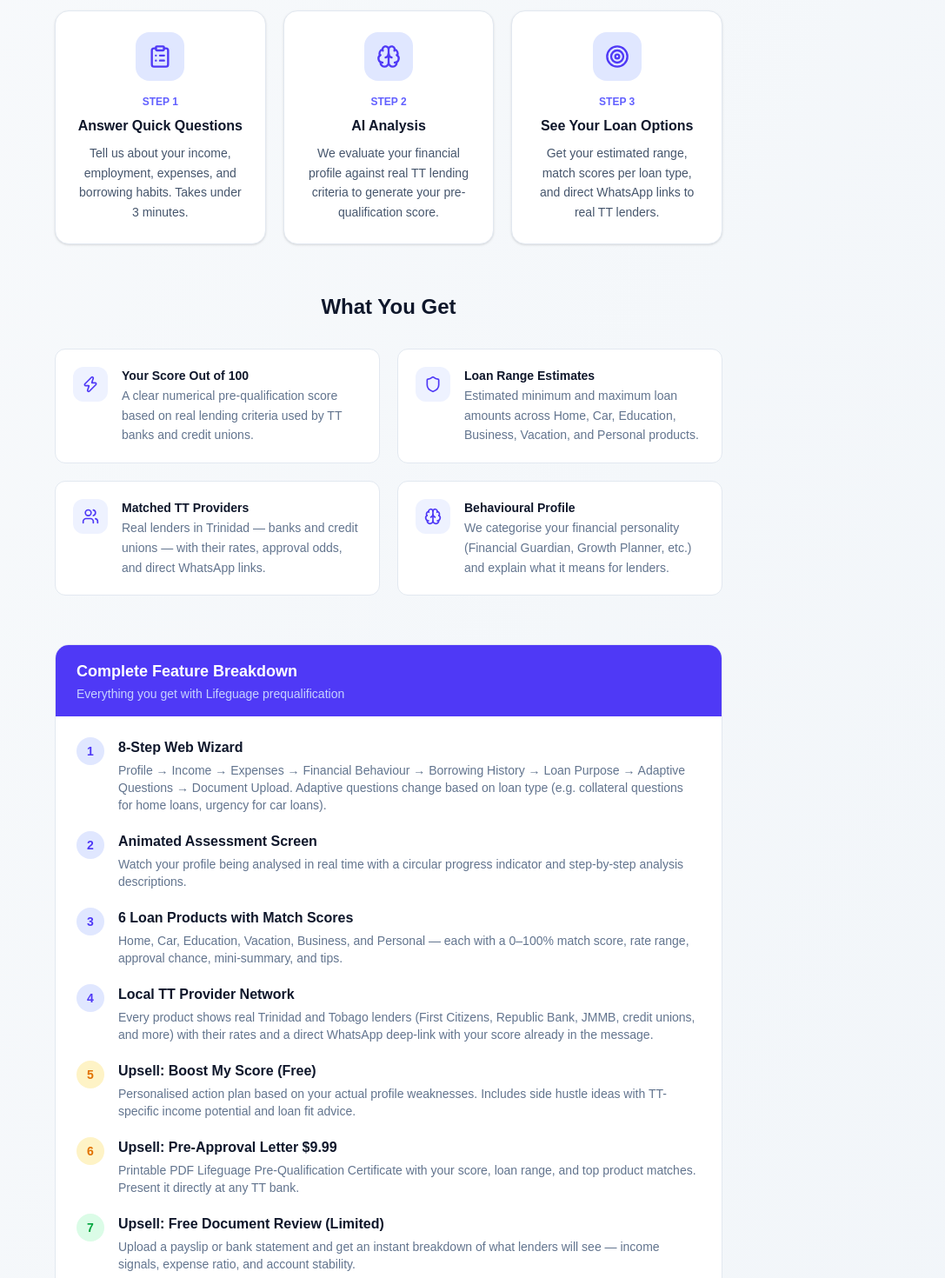
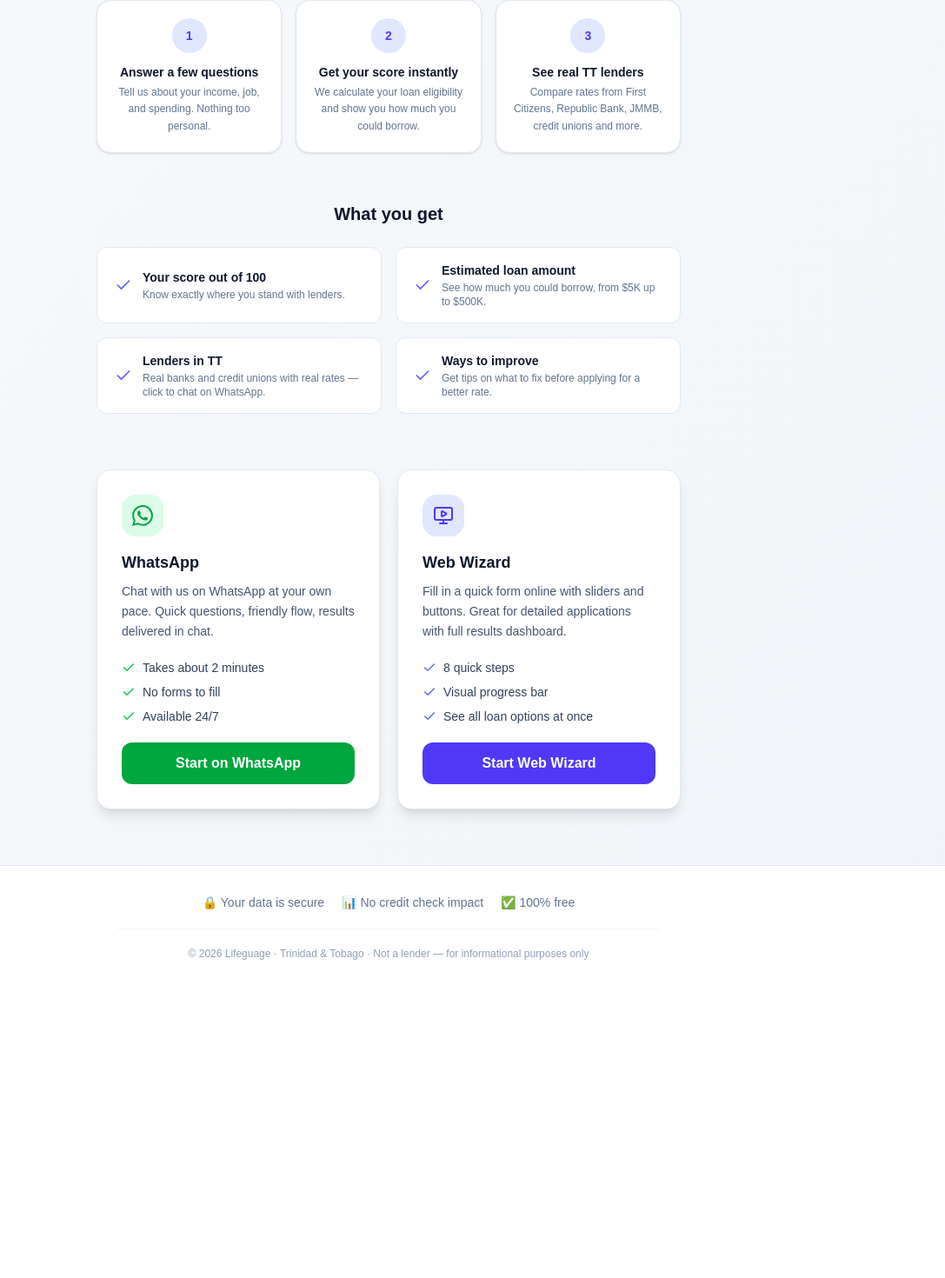
Before and after one commit to wescosmic/lifeguage, a Next.js app: page / in a window 1280 px wide. Shown: the part 592-2062 px from the top of the page at 87% size, without its empty margins (193-1280 px from the left). After the commit the page ends 1729 px from the top, so only its background shows below. Built offline with nearby package versions, Linux system fonts and the light colour scheme.

Commit message:
chore: simplify landing page — shorter, punchy, emphasis on free

```diff
--- a/src/app/page.tsx
+++ b/src/app/page.tsx
@@ -1,26 +1,26 @@
 'use client';
 
 import Link from 'next/link';
-import { Landmark, MessageSquare, MonitorPlay, Check, ClipboardList, Brain, Target, Shield, Zap, Users } from 'lucide-react';
+import { Landmark, MessageSquare, MonitorPlay, Check } from 'lucide-react';
 
 export default function Home() {
   return (
     <main className="min-h-screen bg-gradient-to-br from-slate-50 to-slate-100">
 
-      {/* Hero Section */}
+      {/* Hero */}
       <section className="pt-20 pb-14 px-6 text-center">
-        <div className="max-w-3xl mx-auto">
+        <div className="max-w-2xl mx-auto">
           <div className="inline-flex items-center gap-2 bg-indigo-100 text-indigo-700 px-4 py-2 rounded-full text-sm font-semibold mb-6">
             <Landmark className="w-4 h-4" />
-            <span>Built for Trinidad & Tobago</span>
+            <span>For Trinidad & Tobago</span>
           </div>
           <h1 className="text-4xl md:text-5xl font-bold text-slate-900 mb-5 leading-tight">
-            Know Your Loan Eligibility<br className="hidden md:block" /> in Under 3 Minutes
+            Find out how much you can borrow — in 3 minutes
           </h1>
-          <p className="text-lg text-slate-600 mb-8 max-w-xl mx-auto leading-relaxed">
-            Stop guessing. Lifeguage gives you a real pre-qualification score — with actual TT lenders, real rates, and a clear action plan. No credit check, no commitment.
+          <p className="text-lg text-slate-600 mb-8 max-w-lg mx-auto leading-relaxed">
+            No credit check. No bank visit. Just answer a few quick questions and we&apos;ll show you your loan eligibility with real TT lenders.
           </p>
-          <div className="flex flex-col sm:flex-row items-center justify-center gap-4">
+          <div className="flex flex-col sm:flex-row items-center justify-center gap-3">
             <Link href="https://wa.me/14155238886" className="w-full sm:w-auto inline-flex items-center justify-center gap-2 bg-green-600 hover:bg-green-700 text-white font-semibold py-3 px-8 rounded-xl transition-colors shadow-lg shadow-green-200">
               <svg className="w-5 h-5" fill="currentColor" viewBox="0 0 24 24">
                 <path d="M17.472 14.382c-.297-.149-1.758-.867-2.03-.967-.273-.099-.471-.148-.67.15-.197.297-.767.966-.94 1.164-.173.199-.347.223-.644.075-.297-.15-1.255-.463-2.39-1.475-.883-.788-1.48-1.761-1.653-2.059-.173-.297-.018-.458.13-.606.134-.133.298-.347.446-.52.149-.174.198-.298.298-.497.099-.198.05-.371-.025-.52-.075-.149-.669-1.612-.916-2.207-.242-.579-.487-.5-.669-.51-.173-.008-.371-.01-.57-.01-.198 0-.52.074-.792.372-.272.297-1.04 1.016-1.04 2.479 0 1.462 1.065 2.875 1.213 3.074.149.198 2.096 3.2 5.077 4.487.709.306 1.262.489 1.694.625.712.227 1.36.195 1.871.118.571-.085 1.758-.719 2.006-1.413.248-.694.248-1.289.173-1.413-.074-.124-.272-.198-.57-.347m-5.421 7.403h-.004a9.87 9.87 0 01-5.031-1.378l-.361-.214-3.741.982.998-3.648-.235-.374a9.86 9.86 0 01-1.51-5.26c.001-5.45 4.436-9.884 9.888-9.884 2.64 0 5.122 1.03 6.988 2.898a9.825 9.825 0 012.893 6.994c-.003 5.45-4.437 9.884-9.885 9.884m8.413-18.297A11.815 11.815 0 0012.05 0C5.495 0 .16 5.335.157 11.892c0 2.096.547 4.142 1.588 5.945L.057 24l6.305-1.654a11.882 11.882 0 005.683 1.448h.005c6.554 0 11.89-5.335 11.893-11.893a11.821 11.821 0 00-3.48-8.413z"/>
@@ -29,50 +29,49 @@ export default function Home() {
             </Link>
             <Link href="/wizard" className="w-full sm:w-auto inline-flex items-center justify-center gap-2 bg-indigo-600 hover:bg-indigo-700 text-white font-semibold py-3 px-8 rounded-xl transition-colors shadow-lg shadow-indigo-200">
               <MonitorPlay className="w-5 h-5" />
-              Take the Web Wizard
+              Try Web Wizard — Also Free
             </Link>
           </div>
-          <p className="text-sm text-slate-500 mt-4">No account needed · No credit check · Results in minutes</p>
+          <p className="text-sm text-slate-500 mt-4">Takes about 3 minutes · No account needed</p>
         </div>
       </section>
 
       {/* How It Works */}
       <section className="px-6 pb-14">
-        <div className="max-w-3xl mx-auto">
-          <h2 className="text-2xl font-bold text-slate-900 text-center mb-8">How It Works</h2>
-          <div className="grid md:grid-cols-3 gap-5">
+        <div className="max-w-2xl mx-auto">
+          <h2 className="text-xl font-bold text-slate-900 text-center mb-6">How it works</h2>
+          <div className="grid md:grid-cols-3 gap-4">
             {[
-              { icon: <ClipboardList className="w-7 h-7" />, step: '1', title: 'Answer Quick Questions', desc: 'Tell us about your income, employment, expenses, and borrowing habits. Takes under 3 minutes.' },
-              { icon: <Brain className="w-7 h-7" />, step: '2', title: 'AI Analysis', desc: 'We evaluate your financial profile against real TT lending criteria to generate your pre-qualification score.' },
-              { icon: <Target className="w-7 h-7" />, step: '3', title: 'See Your Loan Options', desc: 'Get your estimated range, match scores per loan type, and direct WhatsApp links to real TT lenders.' },
-            ].map(({ icon, step, title, desc }) => (
-              <div key={step} className="bg-white rounded-2xl border border-slate-200 p-6 text-center shadow-sm">
-                <div className="w-14 h-14 rounded-2xl bg-indigo-100 flex items-center justify-center mb-4 mx-auto text-indigo-600">{icon}</div>
-                <div className="text-xs font-bold text-indigo-500 mb-2">STEP {step}</div>
-                <h3 className="font-bold text-slate-900 mb-2">{title}</h3>
-                <p className="text-sm text-slate-600 leading-relaxed">{desc}</p>
+              { n: '1', title: 'Answer a few questions', desc: 'Tell us about your income, job, and spending. Nothing too personal.' },
+              { n: '2', title: 'Get your score instantly', desc: 'We calculate your loan eligibility and show you how much you could borrow.' },
+              { n: '3', title: 'See real TT lenders', desc: 'Compare rates from First Citizens, Republic Bank, JMMB, credit unions and more.' },
+            ].map(({ n, title, desc }) => (
+              <div key={n} className="bg-white rounded-2xl border border-slate-200 p-5 text-center shadow-sm">
+                <div className="w-10 h-10 rounded-full bg-indigo-100 text-indigo-600 font-bold text-sm flex items-center justify-center mx-auto mb-3">{n}</div>
+                <h3 className="font-semibold text-slate-900 text-sm mb-1">{title}</h3>
+                <p className="text-xs text-slate-500 leading-relaxed">{desc}</p>
               </div>
             ))}
           </div>
         </div>
       </section>
 
-      {/* What You Get */}
-      <section className="px-6 pb-14">
-        <div className="max-w-3xl mx-auto">
-          <h2 className="text-2xl font-bold text-slate-900 text-center mb-8">What You Get</h2>
-          <div className="grid md:grid-cols-2 gap-5">
+      {/* What you get */}
+      <section className="px-6 pb-16">
+        <div className="max-w-2xl mx-auto">
+          <h2 className="text-xl font-bold text-slate-900 text-center mb-6">What you get</h2>
+          <div className="grid md:grid-cols-2 gap-4">
             {[
-              { icon: <Zap className="w-5 h-5" />, title: 'Your Score Out of 100', desc: 'A clear numerical pre-qualification score based on real lending criteria used by TT banks and credit unions.' },
-              { icon: <Shield className="w-5 h-5" />, title: 'Loan Range Estimates', desc: 'Estimated minimum and maximum loan amounts across Home, Car, Education, Business, Vacation, and Personal products.' },
-              { icon: <Users className="w-5 h-5" />, title: 'Matched TT Providers', desc: 'Real lenders in Trinidad — banks and credit unions — with their rates, approval odds, and direct WhatsApp links.' },
-              { icon: <Brain className="w-5 h-5" />, title: 'Behavioural Profile', desc: 'We categorise your financial personality (Financial Guardian, Growth Planner, etc.) and explain what it means for lenders.' },
-            ].map(({ icon, title, desc }) => (
-              <div key={title} className="flex items-start gap-4 bg-white rounded-xl border border-slate-200 p-5">
-                <div className="w-10 h-10 rounded-xl bg-indigo-50 flex items-center justify-center text-indigo-600 shrink-0">{icon}</div>
+              { title: 'Your score out of 100', desc: 'Know exactly where you stand with lenders.' },
+              { title: 'Estimated loan amount', desc: 'See how much you could borrow, from $5K up to $500K.' },
+              { title: 'Lenders in TT', desc: 'Real banks and credit unions with real rates — click to chat on WhatsApp.' },
+              { title: 'Ways to improve', desc: 'Get tips on what to fix before applying for a better rate.' },
+            ].map(({ title, desc }) => (
+              <div key={title} className="flex items-center gap-3 bg-white rounded-xl border border-slate-200 px-5 py-4">
+                <Check className="w-5 h-5 text-indigo-500 shrink-0" />
                 <div>
-                  <h4 className="font-semibold text-slate-900 text-sm">{title}</h4>
-                  <p className="text-sm text-slate-500 mt-0.5 leading-relaxed">{desc}</p>
+                  <div className="font-semibold text-slate-900 text-sm">{title}</div>
+                  <div className="text-slate-500 text-xs mt-0.5">{desc}</div>
                 </div>
               </div>
             ))}
@@ -80,93 +79,20 @@ export default function Home() {
         </div>
       </section>
 
-      {/* How It Works — Full Details */}
-      <section className="px-6 pb-14">
-        <div className="max-w-3xl mx-auto">
-          <div className="bg-white rounded-2xl border border-slate-200 overflow-hidden">
-            <div className="bg-indigo-600 px-6 py-4">
-              <h3 className="text-white font-bold text-lg">Complete Feature Breakdown</h3>
-              <p className="text-indigo-200 text-sm mt-0.5">Everything you get with Lifeguage prequalification</p>
-            </div>
-            <div className="p-6">
-              <div className="space-y-5">
-                <div className="flex items-start gap-4">
-                  <div className="w-8 h-8 rounded-full bg-indigo-100 flex items-center justify-center text-indigo-600 font-bold text-sm shrink-0">1</div>
-                  <div>
-                    <h4 className="font-semibold text-slate-900">8-Step Web Wizard</h4>
-                    <p className="text-sm text-slate-500 mt-1">Profile → Income → Expenses → Financial Behaviour → Borrowing History → Loan Purpose → Adaptive Questions → Document Upload. Adaptive questions change based on loan type (e.g. collateral questions for home loans, urgency for car loans).</p>
-                  </div>
-                </div>
-                <div className="flex items-start gap-4">
-                  <div className="w-8 h-8 rounded-full bg-indigo-100 flex items-center justify-center text-indigo-600 font-bold text-sm shrink-0">2</div>
-                  <div>
-                    <h4 className="font-semibold text-slate-900">Animated Assessment Screen</h4>
-                    <p className="text-sm text-slate-500 mt-1">Watch your profile being analysed in real time with a circular progress indicator and step-by-step analysis descriptions.</p>
-                  </div>
-                </div>
-                <div className="flex items-start gap-4">
-                  <div className="w-8 h-8 rounded-full bg-indigo-100 flex items-center justify-center text-indigo-600 font-bold text-sm shrink-0">3</div>
-                  <div>
-                    <h4 className="font-semibold text-slate-900">6 Loan Products with Match Scores</h4>
-                    <p className="text-sm text-slate-500 mt-1">Home, Car, Education, Vacation, Business, and Personal — each with a 0–100% match score, rate range, approval chance, mini-summary, and tips.</p>
-                  </div>
-                </div>
-                <div className="flex items-start gap-4">
-                  <div className="w-8 h-8 rounded-full bg-indigo-100 flex items-center justify-center text-indigo-600 font-bold text-sm shrink-0">4</div>
-                  <div>
-                    <h4 className="font-semibold text-slate-900">Local TT Provider Network</h4>
-                    <p className="text-sm text-slate-500 mt-1">Every product shows real Trinidad and Tobago lenders (First Citizens, Republic Bank, JMMB, credit unions, and more) with their rates and a direct WhatsApp deep-link with your score already in the message.</p>
-                  </div>
-                </div>
-                <div className="flex items-start gap-4">
-                  <div className="w-8 h-8 rounded-full bg-amber-100 flex items-center justify-center text-amber-600 font-bold text-sm shrink-0">5</div>
-                  <div>
-                    <h4 className="font-semibold text-slate-900">Upsell: Boost My Score (Free)</h4>
-                    <p className="text-sm text-slate-500 mt-1">Personalised action plan based on your actual profile weaknesses. Includes side hustle ideas with TT-specific income potential and loan fit advice.</p>
-                  </div>
-                </div>
-                <div className="flex items-start gap-4">
-                  <div className="w-8 h-8 rounded-full bg-amber-100 flex items-center justify-center text-amber-600 font-bold text-sm shrink-0">6</div>
-                  <div>
-                    <h4 className="font-semibold text-slate-900">Upsell: Pre-Approval Letter $9.99</h4>
-                    <p className="text-sm text-slate-500 mt-1">Printable PDF Lifeguage Pre-Qualification Certificate with your score, loan range, and top product matches. Present it directly at any TT bank.</p>
-                  </div>
-                </div>
-                <div className="flex items-start gap-4">
-                  <div className="w-8 h-8 rounded-full bg-green-100 flex items-center justify-center text-green-600 font-bold text-sm shrink-0">7</div>
-                  <div>
-                    <h4 className="font-semibold text-slate-900">Upsell: Free Document Review (Limited)</h4>
-                    <p className="text-sm text-slate-500 mt-1">Upload a payslip or bank statement and get an instant breakdown of what lenders will see — income signals, expense ratio, and account stability.</p>
-                  </div>
-                </div>
-              </div>
-            </div>
-          </div>
-        </div>
-      </section>
-
       {/* CTA Cards */}
       <section className="px-6 pb-16">
-        <div className="max-w-3xl mx-auto grid md:grid-cols-2 gap-5">
-          {/* WhatsApp */}
+        <div className="max-w-2xl mx-auto grid md:grid-cols-2 gap-5">
           <div className="bg-white rounded-2xl p-7 shadow-lg border border-slate-200 hover:shadow-xl transition-shadow">
-            <div className="w-14 h-14 bg-green-100 rounded-2xl flex items-center justify-center mb-5">
-              <svg className="w-7 h-7 text-green-600" fill="currentColor" viewBox="0 0 24 24">
+            <div className="w-12 h-12 bg-green-100 rounded-2xl flex items-center justify-center mb-4">
+              <svg className="w-6 h-6 text-green-600" fill="currentColor" viewBox="0 0 24 24">
                 <path d="M17.472 14.382c-.297-.149-1.758-.867-2.03-.967-.273-.099-.471-.148-.67.15-.197.297-.767.966-.94 1.164-.173.199-.347.223-.644.075-.297-.15-1.255-.463-2.39-1.475-.883-.788-1.48-1.761-1.653-2.059-.173-.297-.018-.458.13-.606.134-.133.298-.347.446-.52.149-.174.198-.298.298-.497.099-.198.05-.371-.025-.52-.075-.149-.669-1.612-.916-2.207-.242-.579-.487-.5-.669-.51-.173-.008-.371-.01-.57-.01-.198 0-.52.074-.792.372-.272.297-1.04 1.016-1.04 2.479 0 1.462 1.065 2.875 1.213 3.074.149.198 2.096 3.2 5.077 4.487.709.306 1.262.489 1.694.625.712.227 1.36.195 1.871.118.571-.085 1.758-.719 2.006-1.413.248-.694.248-1.289.173-1.413-.074-.124-.272-.198-.57-.347m-5.421 7.403h-.004a9.87 9.87 0 01-5.031-1.378l-.361-.214-3.741.982.998-3.648-.235-.374a9.86 9.86 0 01-1.51-5.26c.001-5.45 4.436-9.884 9.888-9.884 2.64 0 5.122 1.03 6.988 2.898a9.825 9.825 0 012.893 6.994c-.003 5.45-4.437 9.884-9.885 9.884m8.413-18.297A11.815 11.815 0 0012.05 0C5.495 0 .16 5.335.157 11.892c0 2.096.547 4.142 1.588 5.945L.057 24l6.305-1.654a11.882 11.882 0 005.683 1.448h.005c6.554 0 11.89-5.335 11.893-11.893a11.821 11.821 0 00-3.48-8.413z"/>
               </svg>
             </div>
-            <h2 className="text-xl font-bold text-slate-900 mb-2">Start on WhatsApp</h2>
-            <p className="text-slate-600 mb-5 text-sm leading-relaxed">Chat with our AI assistant at your own pace. Conversational, friendly, and available 24/7. Takes about 2 minutes.</p>
-            <ul className="space-y-2.5 mb-6 text-sm text-slate-700">
-              {[
-                'Guided conversational flow',
-                'Quick reply buttons for speed',
-                'Results delivered in chat',
-                'Direct WhatsApp to lender',
-              ].map(item => (
-                <li key={item} className="flex items-center gap-2.5">
-                  <Check className="w-4 h-4 text-green-500 shrink-0" /> {item}
-                </li>
+            <h2 className="text-lg font-bold text-slate-900 mb-2">WhatsApp</h2>
+            <p className="text-slate-600 text-sm mb-5 leading-relaxed">Chat with us on WhatsApp at your own pace. Quick questions, friendly flow, results delivered in chat.</p>
+            <ul className="space-y-2 mb-5 text-sm text-slate-700">
+              {['Takes about 2 minutes', 'No forms to fill', 'Available 24/7'].map(item => (
+                <li key={item} className="flex items-center gap-2"><Check className="w-4 h-4 text-green-500 shrink-0" /> {item}</li>
               ))}
             </ul>
             <Link href="https://wa.me/14155238886" className="inline-flex items-center justify-center gap-2 w-full bg-green-600 hover:bg-green-700 text-white font-semibold py-3 px-6 rounded-xl transition-colors">
@@ -174,23 +100,15 @@ export default function Home() {
             </Link>
           </div>
 
-          {/* Web Wizard */}
           <div className="bg-white rounded-2xl p-7 shadow-lg border border-slate-200 hover:shadow-xl transition-shadow">
-            <div className="w-14 h-14 bg-indigo-100 rounded-2xl flex items-center justify-center mb-5">
-              <MonitorPlay className="w-7 h-7 text-indigo-600" />
+            <div className="w-12 h-12 bg-indigo-100 rounded-2xl flex items-center justify-center mb-4">
+              <MonitorPlay className="w-6 h-6 text-indigo-600" />
             </div>
-            <h2 className="text-xl font-bold text-slate-900 mb-2">Use Web Wizard</h2>
-            <p className="text-slate-600 mb-5 text-sm leading-relaxed">8-step guided form with visual sliders, adaptive questions, and a detailed results dashboard.</p>
-            <ul className="space-y-2.5 mb-6 text-sm text-slate-700">
-              {[
-                'Progress bar across 8 steps',
-                'Slider inputs with live values',
-                'Adaptive questions per loan type',
-                'Full results with provider network',
-              ].map(item => (
-                <li key={item} className="flex items-center gap-2.5">
-                  <Check className="w-4 h-4 text-indigo-500 shrink-0" /> {item}
-                </li>
+            <h2 className="text-lg font-bold text-slate-900 mb-2">Web Wizard</h2>
+            <p className="text-slate-600 text-sm mb-5 leading-relaxed">Fill in a quick form online with sliders and buttons. Great for detailed applications with full results dashboard.</p>
+            <ul className="space-y-2 mb-5 text-sm text-slate-700">
+              {['8 quick steps', 'Visual progress bar', 'See all loan options at once'].map(item => (
+                <li key={item} className="flex items-center gap-2"><Check className="w-4 h-4 text-indigo-500 shrink-0" /> {item}</li>
               ))}
             </ul>
             <Link href="/wizard" className="inline-flex items-center justify-center gap-2 w-full bg-indigo-600 hover:bg-indigo-700 text-white font-semibold py-3 px-6 rounded-xl transition-colors">
@@ -200,23 +118,16 @@ export default function Home() {
         </div>
       </section>
 
-      {/* Trust Footer */}
+      {/* Footer */}
       <footer className="border-t border-slate-200 bg-white">
-        <div className="max-w-3xl mx-auto px-6 py-8">
-          <div className="grid grid-cols-3 gap-6 text-sm text-slate-500 text-center mb-6">
-            {[
-              { icon: '🔒', label: 'Your data is secure' },
-              { icon: '📊', label: 'No credit check impact' },
-              { icon: '⚡', label: 'Results in minutes' },
-            ].map(({ icon, label }) => (
-              <div key={label} className="flex flex-col items-center gap-1.5">
-                <span className="text-lg">{icon}</span>
-                <span>{label}</span>
-              </div>
-            ))}
+        <div className="max-w-2xl mx-auto px-6 py-8">
+          <div className="flex flex-col md:flex-row items-center justify-center gap-5 text-sm text-slate-500 mb-5">
+            <span className="flex items-center gap-1.5">🔒 Your data is secure</span>
+            <span className="flex items-center gap-1.5">📊 No credit check impact</span>
+            <span className="flex items-center gap-1.5">✅ 100% free</span>
           </div>
-          <div className="border-t border-slate-100 pt-6 text-center text-xs text-slate-400">
-            © 2026 Lifeguage · Trinidad & Tobago · lifeguage.app · For informational purposes only. Lifeguage is not a lender.
+          <div className="border-t border-slate-100 pt-5 text-center text-xs text-slate-400">
+            © 2026 Lifeguage · Trinidad & Tobago · Not a lender — for informational purposes only
           </div>
         </div>
       </footer>
```
